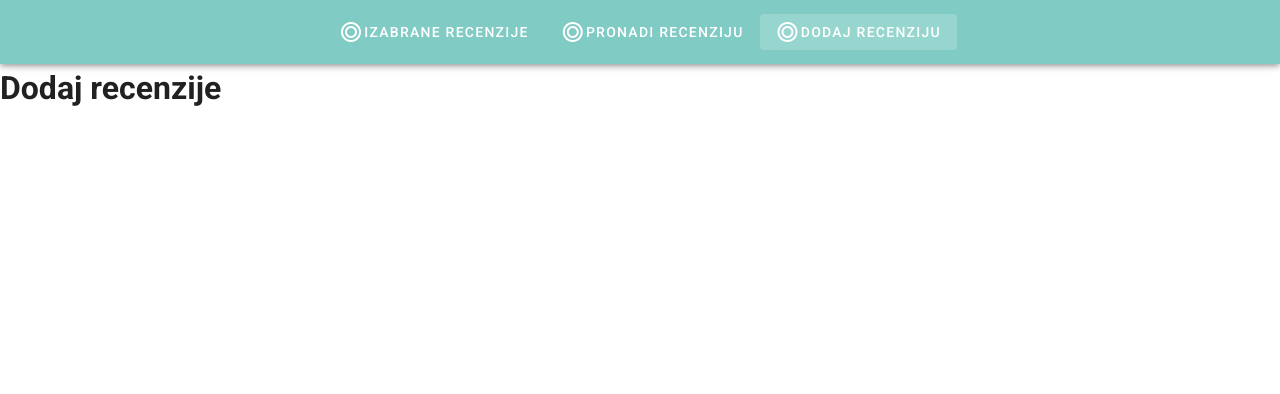
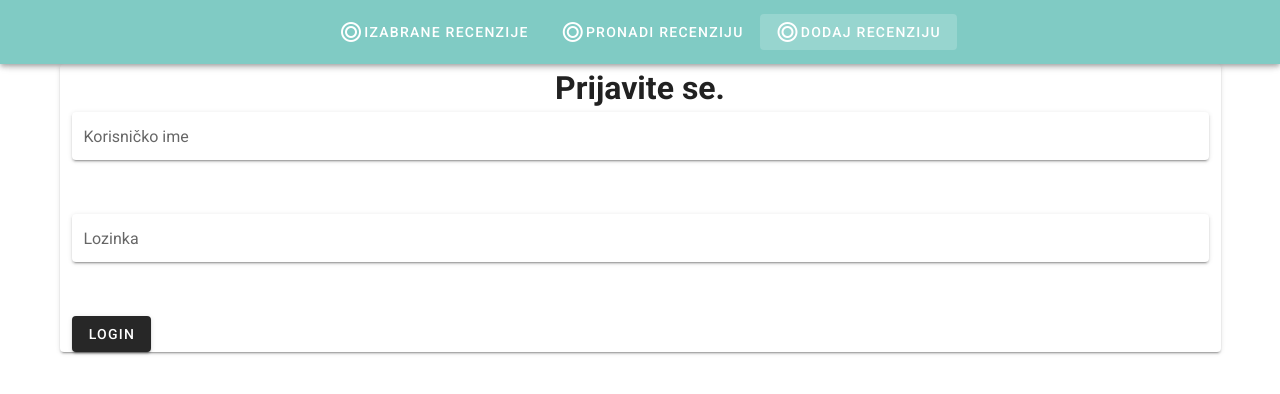
Before and after one commit to MarioNedic/RecenzijeFilmova, a Vue app: page /dodajrecen in a window 1280 px wide. Shown: the top 394 px of the page. Built offline with nearby package versions, Linux system fonts and the light colour scheme.

Commit message:
Zavrseno dodavanje recenzije

```diff
--- a/src/views/DodajRecen.vue
+++ b/src/views/DodajRecen.vue
@@ -1,14 +1,132 @@
 <template>
-  <div>
-    <h1>Dodaj recenzije</h1>
-  </div>
+  <v-container>
+    <v-row>
+      <v-col
+        ><v-card height="auto">
+          <v-row justify="center"> <h1>Prijavite se.</h1> </v-row>
+          <v-form ref="form" v-model="valid" lazy-validation>
+            <v-col cols="12">
+              <v-text-field
+                solo
+                v-model="username"
+                :rules="nameRules"
+                label="Korisničko ime"
+                required
+              ></v-text-field>
+            </v-col>
+            <v-col cols="12">
+              <v-text-field
+                solo
+                v-model="password"
+                :type="show1 ? 'text' : 'password'"
+                :rules="passwordRules"
+                label="Lozinka"
+                required
+              ></v-text-field>
+            </v-col>
+            <v-col cols="12">
+              <v-dialog v-model="dialog" persistent max-width="600px">
+                <template v-slot:activator="{ on, attrs }">
+                  <v-btn dark v-bind="attrs" v-on="on"> Login </v-btn>
+                </template>
+                <v-card>
+                  <v-card-title>
+                    <span class="text-h5">Dodavanje recenzije</span>
+                  </v-card-title>
+                  <v-card-text>
+                    <v-container>
+                      <v-row>
+                        <v-col cols="12">
+                          <v-file-input
+                            accept="image/*"
+                            label="Dodajte sliku"
+                          ></v-file-input>
+                        </v-col>
+                        <v-col cols="12">
+                          <v-text-field
+                            label="Upišite vaše pravo ime"
+                            required
+                          ></v-text-field>
+                        </v-col>
+                        <v-col cols="12">
+                          <h2>Upišite vašu recenziju:</h2>
+                          <v-textarea
+                            background-color="teal lighten-3"
+                            color="Black"
+                            label="Recenzija"
+                            clearable
+                          ></v-textarea>
+                        </v-col>
+                      </v-row>
+                    </v-container>
+                  </v-card-text>
+                  <v-card-actions>
+                    <v-spacer></v-spacer>
+                    <v-btn
+                      color="blue darken-1"
+                      text
+                      @click="
+                        dialog = false;
+                        nedodano = true;
+                      "
+                    >
+                      Zatvori
+                    </v-btn>
+                    <v-btn
+                      color="blue darken-1"
+                      text
+                      @click="
+                        dialog = false;
+                        dodanaRecenzija = true;
+                      "
+                    >
+                      Dodaj
+                    </v-btn>
+                  </v-card-actions>
+                </v-card>
+              </v-dialog>
+            </v-col>
+          </v-form>
+          <v-row justify="center">
+            <v-alert
+              dense
+              color="teal lighten-3"
+              dark
+              dismissible
+              v-model="dodanaRecenzija"
+              >Uspješno dodana recenzija!</v-alert
+            >
+          </v-row>
+          <v-row justify="center">
+            <v-alert
+              dense
+              color="red darken-4"
+              dark
+              dismissible
+              v-model="nedodano"
+              >Odgođeno dodavanje recenzije!</v-alert
+            >
+          </v-row>
+        </v-card>
+      </v-col>
+    </v-row>
+  </v-container>
 </template>
 
 <script>
 export default {
   data() {
     return {
-      racun: [],
+      show1: false,
+      username: "",
+      password: "",
+      valid: true,
+      loginAlert: false,
+      nameRules: [(v) => !!v || "Upišite vaše korisničko ime!"],
+      passwordRules: [(v) => !!v || "Upišite lozinku!"],
+      dialog: false,
+      dodanaRecenzija: false,
+      nedodano: false,
     };
   },
 };
```
